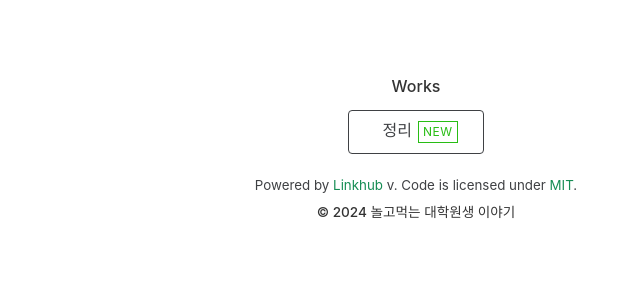
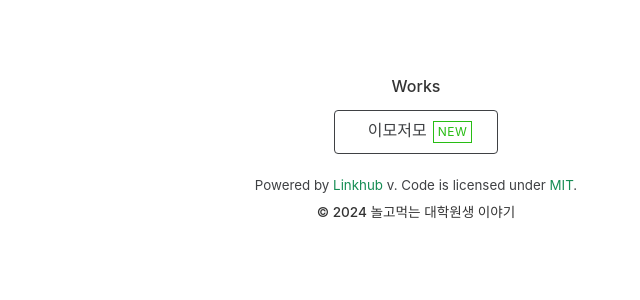
Before and after one commit to qjjin/qjjin.github.io, a Jekyll site: the page built from index.html, in a window 1280 px wide. Shown: the part 207-507 px from the top of the page, without its empty margins (224-864 px from the left). Built offline with Jekyll 4.4.1, drawn with Linux system fonts in a browser that asks for light colours; nearby versions of some CDN libraries.

Commit message:
Update links.yml

```diff
--- a/_data/links.yml
+++ b/_data/links.yml
@@ -3,7 +3,7 @@ icon-position: left # Set to left/right
 buttons:
   - category: Works
     items:
-    - title: 정리
+    - title: 이모저모
       url: https://qjjin.github.io/qjjin_2/
       icon: ion:flower-sharp
       tag: New
```
